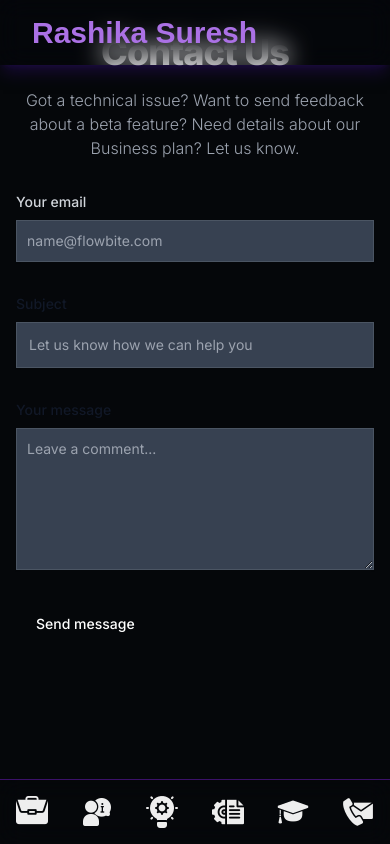
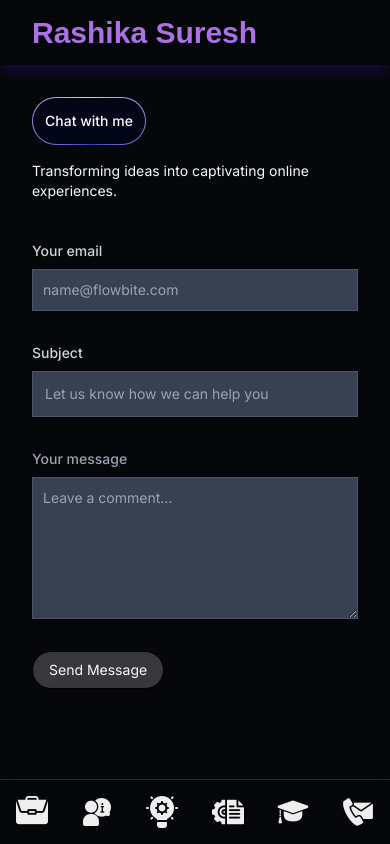
Before and after one commit to Rashika258/portfolio, a Next.js app: page /contact in a window 390 px wide. Built offline with nearby package versions, Linux system fonts and the light colour scheme; a web font is replaced by a local one.

Commit message:
mobile responsiveness changes

```diff
--- a/app/contact/page.tsx
+++ b/app/contact/page.tsx
@@ -1,19 +1,17 @@
 "use client";
 
+import HeaderText from "@/components/ui/header-text";
 import * as React from "react";
 
 export default function Contact() {
   return (
-    <div className="">
-      <div className="py-8 lg:py-16 px-4 mx-auto max-w-screen-md">
-        <h2 className="mb-4 text-4xl tracking-tight font-extrabold text-center text-white">
-          Contact Us
-        </h2>
-        <p className="mb-8 lg:mb-16 font-light text-center text-gray-400 sm:text-xl">
-          Got a technical issue? Want to send feedback about a beta feature?
-          Need details about our Business plan? Let us know.
-        </p>
-        <form action="#" className="space-y-8">
+    <div className="h-[calc(100vh-145px)] w-full p-8 md:px-20 mt-[65px] mb-[80px] overflow-y-auto">
+      <HeaderText text="Chat with me" className="md:justify-center pt-0" />
+      <div className="py-2 w-full flex items-center justify-start text-sm md:text-base md:justify-center">
+        Transforming ideas into captivating online experiences.
+      </div>
+
+      <form action="#" className="space-y-8 py-8">
         <div>
           <label
             htmlFor="email"
@@ -32,7 +30,7 @@ export default function Contact() {
         <div>
           <label
             htmlFor="subject"
-              className="block mb-2 text-sm font-medium text-gray-900 dark:text-gray-300"
+            className="block mb-2 text-sm font-medium text-gray-300"
           >
             Subject
           </label>
@@ -47,25 +45,22 @@ export default function Contact() {
         <div className="sm:col-span-2">
           <label
             htmlFor="message"
-              className="block mb-2 text-sm font-medium text-gray-900 dark:text-gray-400"
+            className="block mb-2 text-sm font-medium text-gray-400"
           >
             Your message
           </label>
           <textarea
             id="message"
             rows={6}
-              className="block p-2.5 w-full text-sm rounded-lg shadow-sm border focus:ring-primary-500 focus:border-primary-500 bg-gray-700 border-gray-600 dark:placeholder-gray-400 text-white focus:ring-primary-500 focus:border-primary-500"
+            className="block min-h-[50px] p-2.5 w-full text-sm rounded-lg shadow-sm border focus:ring-primary-500 focus:border-primary-500 bg-gray-700 border-gray-600 dark:placeholder-gray-400 text-white focus:ring-primary-500 focus:border-primary-500"
             placeholder="Leave a comment..."
           ></textarea>
         </div>
-          <button
-            type="submit"
-            className="py-3 px-5 text-sm font-medium text-center text-white rounded-lg bg-primary-700 sm:w-fit hover:bg-primary-800 focus:ring-4 focus:outline-none focus:ring-primary-300 dark:bg-primary-600 dark:hover:bg-primary-700 dark:focus:ring-primary-800"
-          >
-            Send message
+
+        <button className="px-4 py-2 backdrop-blur-sm border border-black rounded-full hover:shadow-[0px_0px_4px_4px_rgba(0,0,0,0.1)] bg-white/[0.2] text-sm transition duration-200">
+          Send Message
         </button>
       </form>
     </div>
-    </div>
   );
 }
--- a/app/projects/page.tsx
+++ b/app/projects/page.tsx
@@ -8,13 +8,13 @@ import { projects } from "@/components/data";
 
 export default function Projects() {
   return (
-    <div className="relative flex w-full p-20">
-      <div className="absolute w-full inset-0 mt-[-100px]">
+    <div className="relative flex  p-8 h-[calc(100vh-145px)] w-full  md:px-20 mt-[65px] mb-[80px] overflow-y-auto">
+      <div className="hidden md:block absolute w-full h-[calc(100vh-145px)]  inset-0 mt-[-215px]">
         <Lamp />
       </div>
-      <div className=" mt-[10rem] rounded-md flex flex-col antialiased items-center justify-center relative overflow-hidden w-full">
-        <HeaderText text={"Projects"} />
-        <div className="pt-4  w-full flex items-center justify-center pb-16">
+      <div className=" md:mt-[2rem] rounded-md flex flex-col antialiased items-center md:justify-center relative overflow-hidden w-full">
+        <HeaderText text={"Projects"} className="md:justify-center pt-4" />
+        <div className="py-4 w-full flex items-center justify-center">
           Transforming ideas into captivating online experiences.
         </div>
         <InfiniteMovingCards items={projects} direction="right" speed="slow" />
--- a/components/ui/infinite-moving-cards.tsx
+++ b/components/ui/infinite-moving-cards.tsx
@@ -71,7 +71,7 @@ export const InfiniteMovingCards = ({
       } else if (speed === "normal") {
         containerRef.current.style.setProperty("--animation-duration", "40s");
       } else {
-        containerRef.current.style.setProperty("--animation-duration", "80s");
+        containerRef.current.style.setProperty("--animation-duration", "100s");
       }
     }
   };
@@ -101,9 +101,8 @@ export const InfiniteMovingCards = ({
             key={item.id}
           >
             <div className="flex flex-col items-center">
-
               <motion.div
-                className="w-full h-52  flex relative items-center justify-center"
+                className="w-full h-40  flex relative items-center justify-center"
                 initial={{ opacity: 0.6 }}
                 whileHover={{
                   scale: 1.2,
@@ -139,7 +138,7 @@ export const InfiniteMovingCards = ({
 
                 <div className="flex w-full py-2 items-center ">
                   <Link href={item?.githubLink} target="blank">
-                    <span  className=" text-sm mr-10 hover:text-gray-500 leading-[1.6] text-gray-100  underline font-normal">
+                    <span className=" text-sm mr-10 hover:text-gray-500 leading-[1.6] text-gray-100  underline font-normal">
                       Github
                     </span>
                   </Link>
--- a/components/ui/lamp.tsx
+++ b/components/ui/lamp.tsx
@@ -3,12 +3,10 @@ import React, { ReactNode } from "react";
 import { motion } from "framer-motion";
 import { cn } from "@/lib/utils";
 
-
-
-export function Lamp( ) {
+export function Lamp() {
   return (
     <LampContainer>
-<></>
+      <></>
     </LampContainer>
   );
 }
@@ -23,7 +21,7 @@ export const LampContainer = ({
   return (
     <div
       className={cn(
-        "relative flex min-h-screen flex-col items-center justify-center overflow-hidden bg-[#050609] w-full rounded-md z-0",
+        "relative hidden md:flex min-h-screen flex-col items-center justify-center overflow-hidden bg-[#050609] w-full rounded-md z-0",
         className
       )}
     >
--- a/components/ui/navbar.tsx
+++ b/components/ui/navbar.tsx
@@ -60,7 +60,7 @@ const Navbar = () => {
                   }`}
                 />
                 <div
-                  className={`px-8 py-2 bg-black rounded-full relative group transition duration-200 text-white hover:bg-transparent ${
+                  className={`px-8 py-2 bg-black whitespace-nowrap rounded-full relative group transition duration-200 text-white hover:bg-transparent ${
                     selectedNav === "Contact"
                       ? "bg-gradient-to-r from-indigo-500 to-purple-500"
                       : ""
```
Lines whose indentation alone changed are shown as unchanged.
